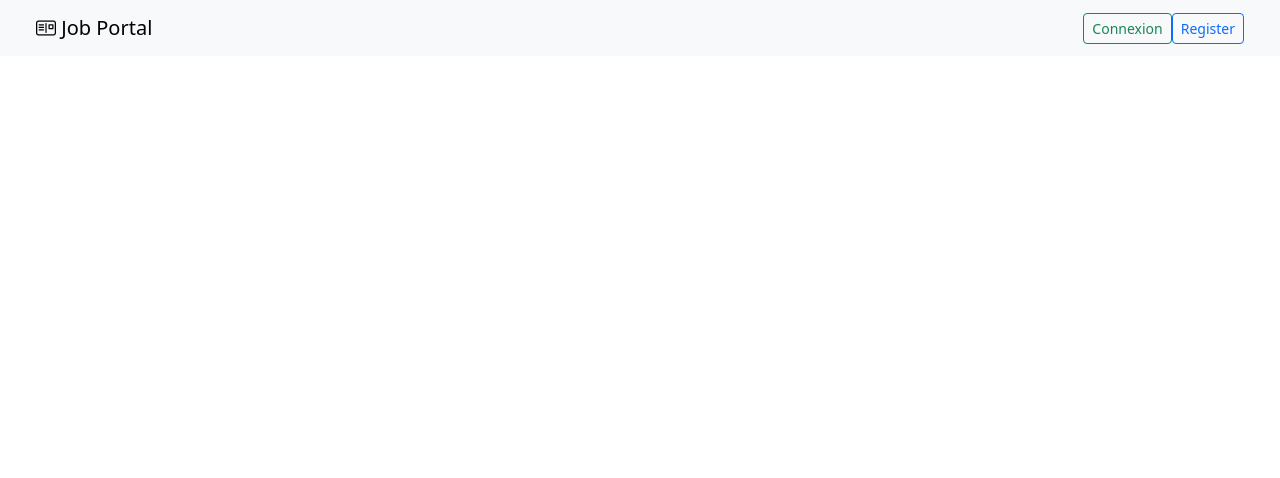
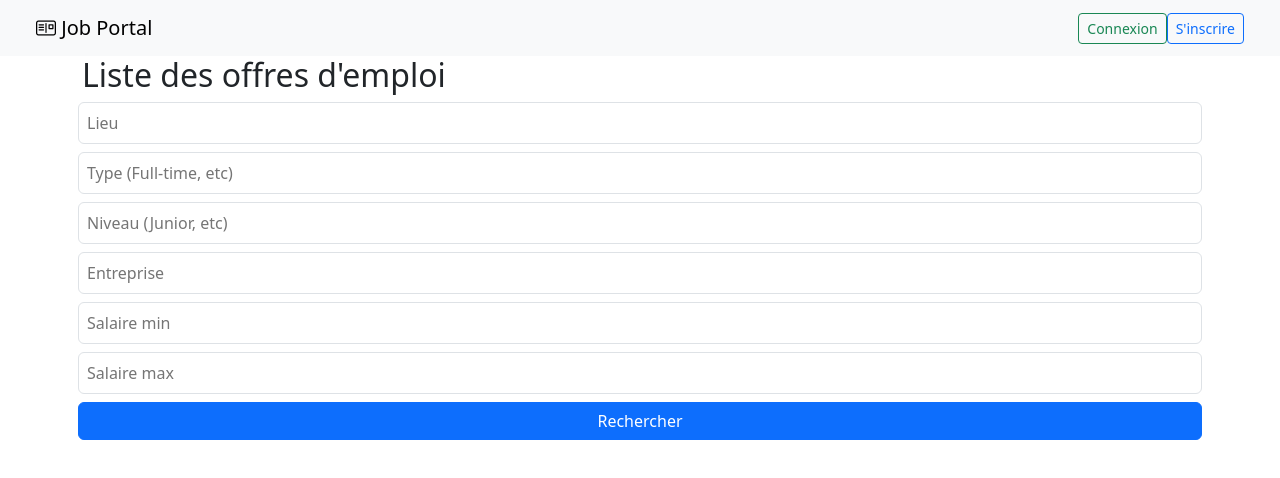
Before and after one commit to Matthieu21700/blogger-frontend, an Angular app: page /job-postes in a window 1280 px wide. Before the commit this address led to /. Shown: the top 478 px of the page. Built offline with nearby package versions, Linux system fonts and the light colour scheme.

Commit message:
plus de filtres

```diff
--- a/src/app/app-routing.module.ts
+++ b/src/app/app-routing.module.ts
@@ -7,6 +7,7 @@ import { LoginComponent } from './login/login.component';
 import { JobCreateComponent } from './job-create/job-create.component';
 import { RegisterComponent } from './register/register.component';
 import { JobApplicationComponent } from './job-application/job-application.component';
+import { JobPostesComponent } from './job-postes/job-postes.component';
 
 const routes: Routes = [
   {path: 'add-post', component: PostFormComponent },
@@ -16,6 +17,8 @@ const routes: Routes = [
   { path: 'create-job', component: JobCreateComponent },
   { path: 'register', component: RegisterComponent },
   {path: 'apply/:jobId', component: JobApplicationComponent},
+  {path: 'job-postes', component: JobPostesComponent},
+
 
 
 
--- a/src/app/components/job-list/job-list.component.html
+++ b/src/app/components/job-list/job-list.component.html
@@ -5,6 +5,10 @@
     <input type="text" placeholder="Lieu" [(ngModel)]="location" name="location" class="border p-2 rounded" />
     <input type="text" placeholder="Type (Full-time, etc)" [(ngModel)]="type" name="type" class="border p-2 rounded" />
     <input type="text" placeholder="Niveau (Junior, etc)" [(ngModel)]="experienceLevel" name="experienceLevel" class="border p-2 rounded" />
+    <input type="text" placeholder="Entreprise" [(ngModel)]="companyName" name="companyName" class="border p-2 rounded" />
+    <input type="number" placeholder="Salaire min" [(ngModel)]="salaryMin" name="salaryMin" class="border p-2 rounded" />
+    <input type="number" placeholder="Salaire max" [(ngModel)]="salaryMax" name="salaryMax" class="border p-2 rounded" />
+
     <button type="submit" class="btn btn-primary col-span-1 sm:col-span-3">
       Rechercher
     </button>
@@ -13,11 +17,17 @@
   <div *ngFor="let job of jobs" class="job-card card mb-3">
     <div class="card-body">
       <h3 class="card-title">{{ job.title }}</h3>
+      <p class="card-text"><strong>Entreprise:</strong> {{ job.companyName || 'Non précisée' }}</p>
       <p class="card-text"><strong>Description:</strong> {{ job.description }}</p>
       <p class="card-text"><strong>Localisation:</strong> {{ job.location || 'Non précisée' }}</p>
       <p class="card-text"><strong>Type:</strong> {{ job.type }}</p>
       <p class="card-text"><strong>Niveau:</strong> {{ job.experienceLevel }}</p>
       <p class="card-text"><strong>Salaire:</strong> {{ job.salaryMin }}€ - {{ job.salaryMax }}€</p>
+      <p class="card-text">
+  <strong>Date de publication :</strong>
+  {{ job.createdAt | date:'dd/MM/yyyy à HH:mm' }}
+</p>
+
 
       <!-- Bouton pour postuler (seulement pour les JOB_SEEKER) -->
       <div class="mt-3" *ngIf="isJobSeeker()">
--- a/src/app/components/job-list/job-list.component.ts
+++ b/src/app/components/job-list/job-list.component.ts
@@ -10,10 +10,13 @@ import { Job } from '../../data/job';
 })
 export class JobListComponent implements OnInit {
   jobs: Job[] = [];
-
   location = '';
   type = '';
   experienceLevel = '';
+  companyName = '';
+salaryMin: number | null = null;
+salaryMax: number | null = null;
+
 
   constructor(private jobService: JobService) {}
 
@@ -29,11 +32,19 @@ export class JobListComponent implements OnInit {
   }
 
   searchJobs(): void {
-    this.jobService.searchJobs(this.location, this.type, this.experienceLevel).subscribe({
-      next: (data) => this.jobs = data,
-      error: (err) => console.error('Erreur lors de la recherche :', err)
-    });
-  }
+  this.jobService.searchJobs(
+    this.location,
+    this.type,
+    this.experienceLevel,
+    this.companyName,
+    this.salaryMin,
+    this.salaryMax
+  ).subscribe({
+    next: (data) => this.jobs = data,
+    error: (err) => console.error('Erreur lors de la recherche :', err)
+  });
+}
+
   isJobSeeker(): boolean {
     const userRole = localStorage.getItem('userRole');
     return userRole === 'JOB_SEEKER';
--- a/src/app/components/top-bar/top-bar.component.html
+++ b/src/app/components/top-bar/top-bar.component.html
@@ -27,7 +27,7 @@
         </a>
         <a [routerLink]="['/register']">
           <button class="btn btn-outline-primary btn-sm" type="button">
-            Register
+            S'inscrire
           </button>
         </a>
       </ng-template>
--- a/src/app/data/job.ts
+++ b/src/app/data/job.ts
@@ -7,6 +7,7 @@ export interface Job {
   location?: string;
   salaryMin?: number;
   salaryMax?: number;
+  companyName?:String;
   type?: string; // Full-time, Part-time, etc.
   experienceLevel?: string; // Junior, Mid, Senior
   createdAt?: string;
--- a/src/app/job-create/job-create.component.html
+++ b/src/app/job-create/job-create.component.html
@@ -25,6 +25,32 @@
       Le titre ne doit pas dépasser 50 caractères.
     </div>
   </div>
+  <div class="mb-3">
+  <label for="companyName" class="form-label">Nom de l'entreprise</label>
+  <input
+    type="text"
+    id="companyName"
+    class="form-control"
+    name="companyName"
+    [(ngModel)]="job.companyName"
+    #companyName="ngModel"
+    required
+    maxlength="255"
+    [ngClass]="{
+      'is-invalid': companyName.invalid && companyName.touched
+    }"
+  />
+</div>
+
+<div *ngIf="companyName.invalid && companyName.touched" class="text-danger mt-1">
+  <div *ngIf="companyName.errors?.['required']">
+    Ce champ est requis.
+  </div>
+  <div *ngIf="companyName.errors?.['maxlength']">
+    Ce champ ne doit pas dépasser 255 caractères.
+  </div>
+</div>
+
 
     <div class="mb-3">
       <label for="description" class="form-label">Description</label>
--- a/src/app/job-create/job-create.component.ts
+++ b/src/app/job-create/job-create.component.ts
@@ -16,6 +16,7 @@ export class JobCreateComponent {
     responsibilities: '',
     qualifications: '',
     location: '',
+    companyName:'',
     salary_min: 0,
     salary_max: 0,
     type: 'Full-time',
--- a/src/app/job-postes/job-postes.component.html
+++ b/src/app/job-postes/job-postes.component.html
@@ -5,6 +5,9 @@
   <input type="text" placeholder="Lieu" [(ngModel)]="location" name="location" class="border p-2 rounded" />
   <input type="text" placeholder="Type (Full-time, etc)" [(ngModel)]="type" name="type" class="border p-2 rounded" />
   <input type="text" placeholder="Niveau (Junior, etc)" [(ngModel)]="experienceLevel" name="experienceLevel" class="border p-2 rounded" />
+  <input type="text" placeholder="Entreprise" [(ngModel)]="companyName" name="companyName" class="border p-2 rounded" />
+    <input type="number" placeholder="Salaire min" [(ngModel)]="salaryMin" name="salaryMin" class="border p-2 rounded" />
+    <input type="number" placeholder="Salaire max" [(ngModel)]="salaryMax" name="salaryMax" class="border p-2 rounded" />
 <button
   type="submit"
 class="btn btn-primary col-span-1 sm:col-span-3">
@@ -12,12 +15,19 @@ class="btn btn-primary col-span-1 sm:col-span-3">
 </button>
 </form>
 
-  <div *ngFor="let job of jobs" class="job-card">
-    <h3>{{ job.title }}</h3>
-    <p><strong>Description:</strong> {{ job.description }}</p>
-    <p><strong>Localisation:</strong> {{ job.location || 'Non précisée' }}</p>
-    <p><strong>Type:</strong> {{ job.type }}</p>
-    <p><strong>Salaire:</strong> {{ job.salaryMin }}€ - {{ job.salaryMax }}€</p>
-    <hr>
+  <div *ngFor="let job of jobs" class="job-card card mb-3">
+    <div class="card-body">
+      <h3 class="card-title">{{ job.title }}</h3>
+      <p class="card-text"><strong>Entreprise:</strong> {{ job.companyName || 'Non précisée' }}</p>
+      <p class="card-text"><strong>Description:</strong> {{ job.description }}</p>
+      <p class="card-text"><strong>Localisation:</strong> {{ job.location || 'Non précisée' }}</p>
+      <p class="card-text"><strong>Type:</strong> {{ job.type }}</p>
+      <p class="card-text"><strong>Niveau:</strong> {{ job.experienceLevel }}</p>
+      <p class="card-text"><strong>Salaire:</strong> {{ job.salaryMin }}€ - {{ job.salaryMax }}€</p>
+      <p class="card-text">
+  <strong>Date de publication :</strong>
+  {{ job.createdAt | date:'dd/MM/yyyy à HH:mm' }}
+</p>
+   </div>
   </div>
 </div>
--- a/src/app/job-postes/job-postes.component.ts
+++ b/src/app/job-postes/job-postes.component.ts
@@ -13,6 +13,9 @@ export class JobPostesComponent implements OnInit{
   location = '';
   type = '';
   experienceLevel = '';
+  companyName = '';
+salaryMin: number | null = null;
+salaryMax: number | null = null;
 
   constructor(private jobService: JobService) {}
 
@@ -31,11 +34,18 @@ export class JobPostesComponent implements OnInit{
       console.warn("Aucun userId trouvé dans le localStorage.");
     }
   }
-  searchJobs(): void {
-    this.jobService.searchJobs(this.location, this.type, this.experienceLevel).subscribe({
-      next: (data) => this.jobs = data,
-      error: (err) => console.error('Erreur lors de la recherche :', err)
-    });
-  }
+ searchJobs(): void {
+  this.jobService.searchJobs(
+    this.location,
+    this.type,
+    this.experienceLevel,
+    this.companyName,
+    this.salaryMin,
+    this.salaryMax
+  ).subscribe({
+    next: (data) => this.jobs = data,
+    error: (err) => console.error('Erreur lors de la recherche :', err)
+  });
+}
 
 }
--- a/src/app/services/job.service.ts
+++ b/src/app/services/job.service.ts
@@ -17,14 +17,25 @@ export class JobService {
     return this.http.get<Job>(`${this.apiUrl}/${id}`);
   }
   // src/app/services/job.service.ts
-searchJobs(location: string, type: string, experienceLevel: string): Observable<Job[]> {
-  const params = new HttpParams()
-    .set('location', location)
-    .set('type', type)
-    .set('experienceLevel', experienceLevel);
+searchJobs(
+  location: string,
+  type: string,
+  experienceLevel: string,
+  companyName: string,
+  salaryMin: number | null,
+  salaryMax: number | null
+): Observable<Job[]> {
+  let params = new HttpParams();
+  if (location) params = params.set('location', location);
+  if (type) params = params.set('type', type);
+  if (experienceLevel) params = params.set('experienceLevel', experienceLevel);
+  if (companyName) params = params.set('companyName', companyName);
+  if (salaryMin !== null) params = params.set('salaryMin', salaryMin.toString());
+  if (salaryMax !== null) params = params.set('salaryMax', salaryMax.toString());
 
   return this.http.get<Job[]>(`${this.apiUrl}/search`, { params });
 }
+
 createJob(job: any): Observable<any> {
   return this.http.post(`${this.apiUrl}`, job);
 }
```
Lines whose indentation alone changed are shown as unchanged.
